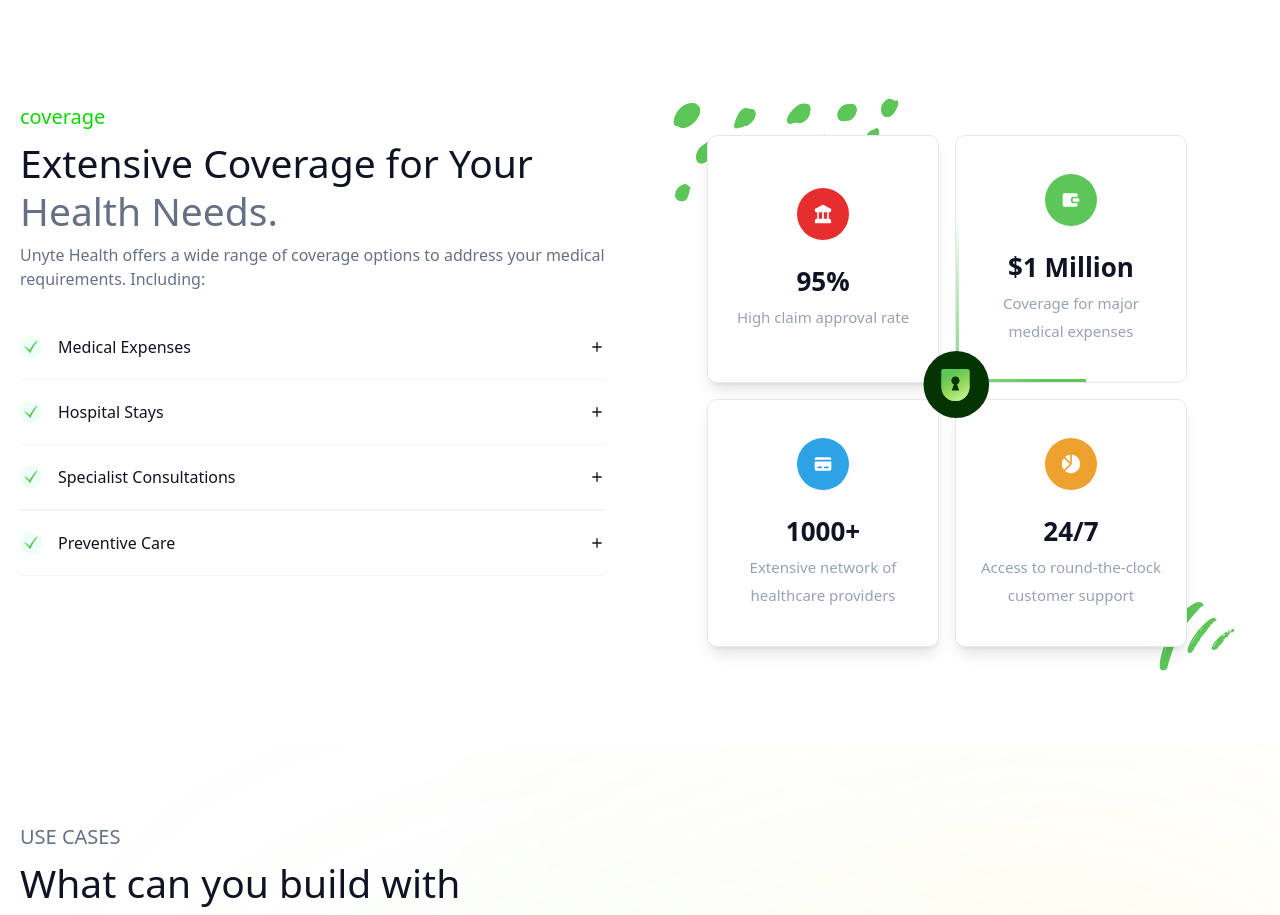
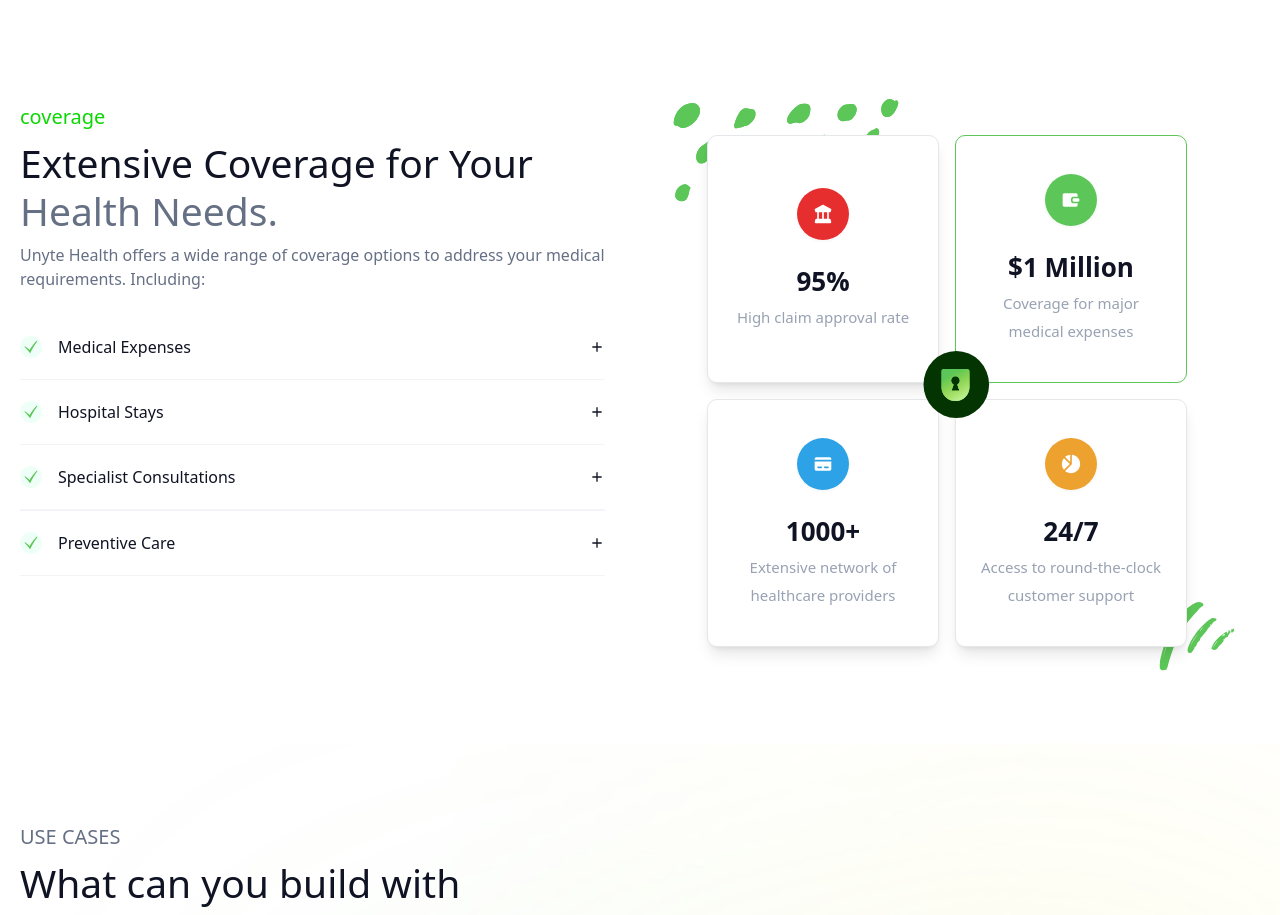
Before and after one commit to DrPrime01/unyteV1, a React (Vite) app: page /products/health in a window 1280 px wide. Shown: the part 2880-3795 px from the top of the page. Built offline with nearby package versions, Linux system fonts and the light colour scheme; a small style sheet from the web is missing.

Commit message:
reverted the active state of coverage to a static border

```diff
--- a/src/pages/Products/components/Coverage.jsx
+++ b/src/pages/Products/components/Coverage.jsx
@@ -38,7 +38,7 @@
 			<div className="flex flex-wrap h-[25rem] w-auto md:w-[31rem] md:h-[31rem] md:gap-4 gap-1.5">
 				<div
 					className={`rounded-[10px] ${
-						activeDiv === 0 ? "marching" : "shadow-lg"
+						activeDiv === 0 ? "border border-[#5cc758]" : "shadow-lg"
 					} z-10 bg-white py-10 flex flex-col items-center justify-center md:w-[calc(50%-1rem)] w-[calc(50%-0.5rem)] h-1/2 border transition-all duration-300 delay-150`}
 				>
 					<img src={BankIcon} alt="bank icon" className="mb-4 md:mb-6" />
@@ -53,7 +53,7 @@
 				</div>
 				<div
 					className={`rounded-[10px] ${
-						activeDiv === 1 ? "marching" : "shadow-lg"
+						activeDiv === 1 ? "border border-[#5cc758]" : "shadow-lg"
 					} z-10 bg-white py-10 flex flex-col items-center justify-center md:w-[calc(50%-1rem)] w-[calc(50%-0.5rem)] h-1/2 border transition-all duration-300 delay-150`}
 				>
 					<img src={WalletIcon} alt="wallet icon" className="mb-4 md:mb-6" />
@@ -68,7 +68,7 @@
 				</div>
 				<div
 					className={`rounded-[10px] ${
-						activeDiv === 2 ? "marching" : "shadow-lg"
+						activeDiv === 2 ? "border border-[#5cc758]" : "shadow-lg"
 					} z-10 bg-white py-10 flex flex-col items-center justify-center md:w-[calc(50%-1rem)] w-[calc(50%-0.5rem)] h-1/2 border transition-all duration-300 delay-150`}
 				>
 					<img src={CardIcon} alt="card icon" className="mb-4 md:mb-6" />
@@ -83,7 +83,7 @@
 				</div>
 				<div
 					className={`rounded-[10px] ${
-						activeDiv === 3 ? "marching" : "shadow-lg"
+						activeDiv === 3 ? "border border-[#5cc758]" : "shadow-lg"
 					} z-10 bg-white py-10 flex flex-col items-center justify-center md:w-[calc(50%-1rem)] w-[calc(50%-0.5rem)] h-1/2 border transition-all duration-300 delay-150`}
 				>
 					<img
--- a/src/pages/Products/components/coverage.css
+++ b/src/pages/Products/components/coverage.css
@@ -1,4 +1,4 @@
-/* Add this to your CSS file or a <style> tag */
+/* Add this to your CSS file or a <style> tag
 
 @keyframes rotate {
 	0% {
@@ -41,4 +41,4 @@
 
 .marching > * {
 	z-index: 1;
-}
+} */
```
